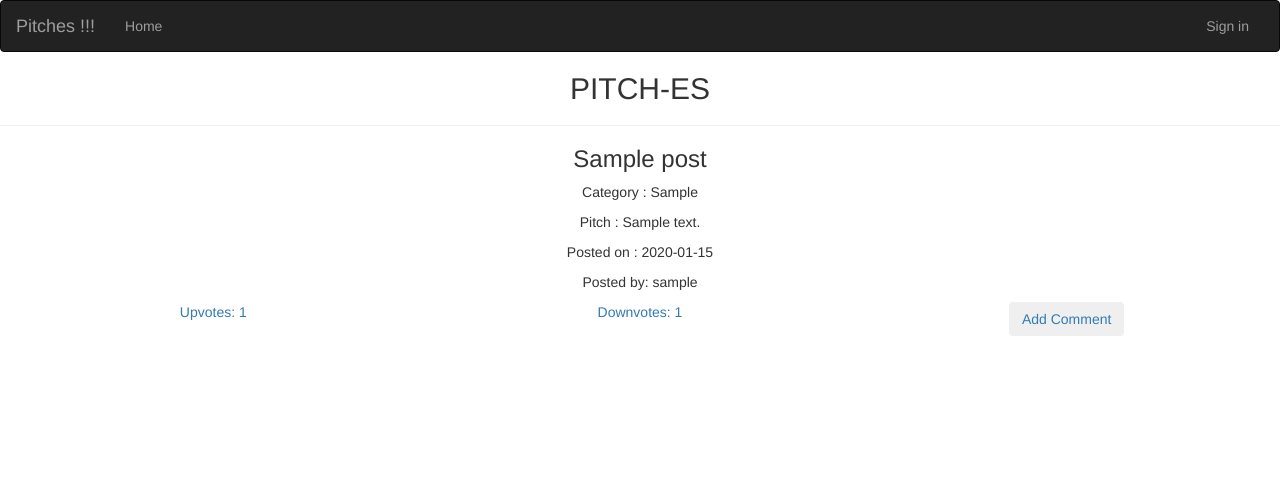
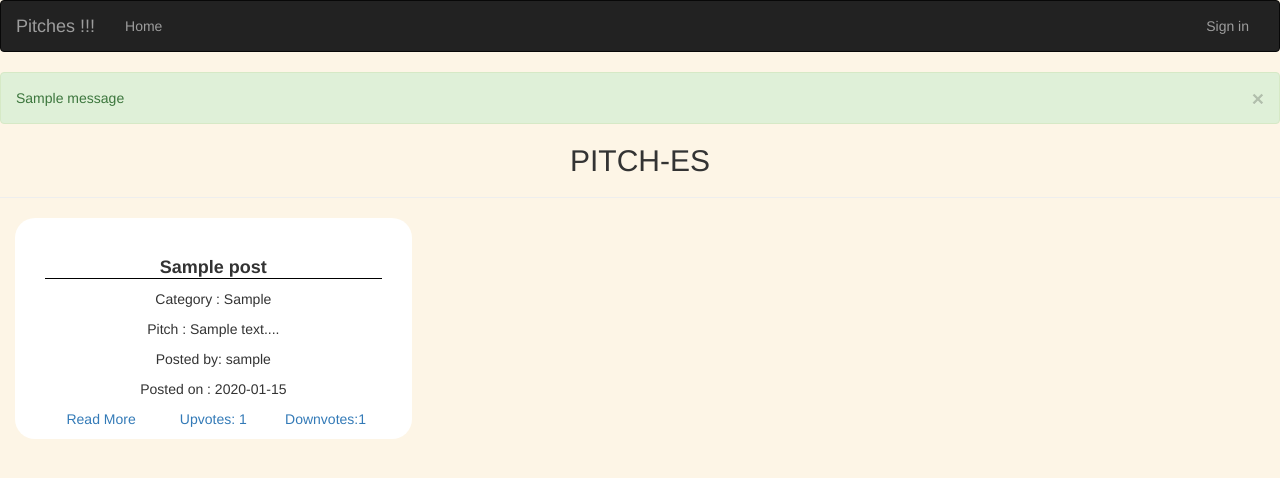
Before and after one commit to derrickmacharia/pitches, a Flask app: page / in a window 1280 px wide. Shown: the top 478 px of the page. Run offline with Flask 2, Linux system fonts and the light colour scheme; tables that the repository leaves empty hold one stand-in row (values such as "Sample post"); one stand-in notice (Sample message) is shown; some libraries are stand-ins or nearby versions.

Commit message:
add upvote and downvote

```diff
--- a/app/static/css/index.css
+++ b/app/static/css/index.css
@@ -0,0 +1,23 @@
+body{
+    background: oldlace;
+}
+
+.cards{
+    background: white;
+    padding: 3rem;
+    border-radius: 20px;
+    /* box-shadow: 0 0 1px rgba(0, 0, 0, 0.1), 0 0 5px rgba(0, 0, 0, 0.4), 0 0 10px rgba(0, 0, 0, 0.2); */
+    margin-bottom: 2rem;
+}
+
+.cards:hover{
+    box-shadow: 0 0 10px rgba(0, 0, 0, 0.1), 0 0 20px rgba(0, 0, 0, 0.4), 0 0 40px rgba(0, 0, 0, 0.2)
+}
+
+.title{
+    font-weight: 600;
+    border-bottom: 1px solid black;
+}
+.cards1{
+    margin-right: 1rem;
+}
--- a/app/templates/comments.html
+++ b/app/templates/comments.html
@@ -8,7 +8,7 @@
 {% block content %}
  <body>
     {% for message in get_flashed_messages() %}
-    <div class="alert alert-danger">
+    <div class="alert alert-success">
     <button type="button" class="close" data-dismiss="alert">&times;</button>
     {{ message }}
     </div>
--- a/app/templates/index.html
+++ b/app/templates/index.html
@@ -10,30 +10,50 @@
 
 <body>
     <!-- Content block -->
+    {% for message in get_flashed_messages() %}
+    <div class="alert alert-success">
+    <button type="button" class="close" data-dismiss="alert">&times;</button>
+    {{ message }}
+    </div>
+    {% endfor %}
 
-  <div class="text-center">
+  <div class="text-center ">
       <!-- Top News -->
     <h2> PITCH-ES </h2>
     <hr>
-    {% for post in posts %}
 
-      <h3>{{ post.title }}</h3>
-      <p>Category : {{ post.category }}</p>
-      <p>Pitch : {{ post.content }}</p>
-      <p>Posted on : {{post.date_posted.strftime('%Y-%m-%d')}}</p>
-      <p>Posted by: {{post.user.username}}</p>
-      <button type="button" class="btn btn-dark"> <a href="{{ url_for('main.post_details', id = post.id)}}">Add Comment</a></button>
 
-      <div class="col-md-4 upvote">
-        <span class="foot"> <a href="{{url_for('main.like',id = post.id)}}"><i class="fa fa-thumbs-up"></i> Upvotes: {{post.upvote.count()}}</a></span>
-      </div>
-      <div class="col-md-4 downvote">
-        <span class="foot"> <a href="{{url_for('main.dislike',id = post.id)}}"> <i class="fa fa-thumbs-down"></i> Downvotes: {{post.downvote.count()}}</a></span>
-      </div>
-    {% endfor %}
+
   </div>
 
+  <div class="container-fluid pitch">
+    <div class="row">
+      {% for post in posts %}
+        <div class="col-md-4">
+          <div class="text-center ">
+            <div class=" cards">
+              <h4 class="text-black title">{{ post.title }}</h4>
+              <p>Category : {{ post.category }}</p>
+              <p class="card-text">Pitch : {{ post.content [:50]}}...</p>
+              <p>Posted by: {{post.user.username}}</p>
+              <p>Posted on : {{post.date_posted.strftime('%Y-%m-%d')}}</p>
+              <div class="col-md-4 button">
+                <a href="{{ url_for('main.post_details', id = post.id)}}">Read More</a>
+              </div>
+              <div class="col-md-4 upvote button">
+                <a href="{{url_for('main.like',id = post.id)}}">Upvotes: {{post.upvote.count()}}</a>
+              </div>
+              <div class="col-md-4 downvote ">
+                <a href="{{url_for('main.dislike',id = post.id)}}"> <i class="fa fa-thumbs-down"></i> Downvotes:{{post.downvote.count()}}</a>
+              </div>
 
+            </div>
+
+          </div>
+        </div>
+      {% endfor %}
+    </div>
+  </div>
 </body>
 
 {% endblock%}
--- a/config.py
+++ b/config.py
@@ -32,7 +32,7 @@ class ProdConfig(Config):
 
 
 class DevConfig(Config):
-    SQLALCHEMY_DATABASE_URI = 'postgresql+psycopg2://moringa:12345@localhost/pitchbay'
+    SQLALCHEMY_DATABASE_URI = 'postgresql+psycopg2://moringa:12345@localhost/pitchbay1'
     DEBUG = True
 
 
--- a/migrations/versions/409527d976b0_.py
+++ b/migrations/versions/78103814ac38_.py
@@ -1,8 +1,8 @@
 """empty message
 
-Revision ID: 409527d976b0
+Revision ID: 78103814ac38
 Revises:
-Create Date: 2021-11-09 01:15:49.645443
+Create Date: 2021-11-09 14:17:05.044371
 
 """
 from alembic import op
@@ -10,7 +10,7 @@ import sqlalchemy as sa
 
 
 # revision identifiers, used by Alembic.
-revision = '409527d976b0'
+revision = '78103814ac38'
 down_revision = None
 branch_labels = None
 depends_on = None
```
Also changed, not shown: app/templates/profile/profile.html (+11 -5 lines). Lines whose indentation alone changed are shown as unchanged.
